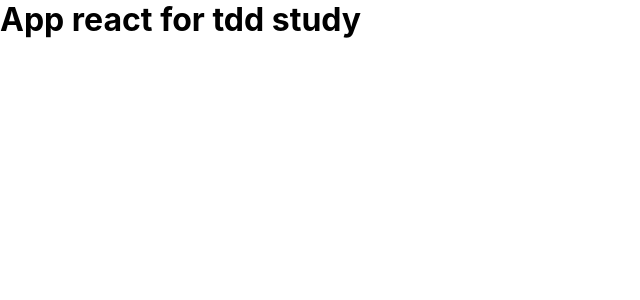
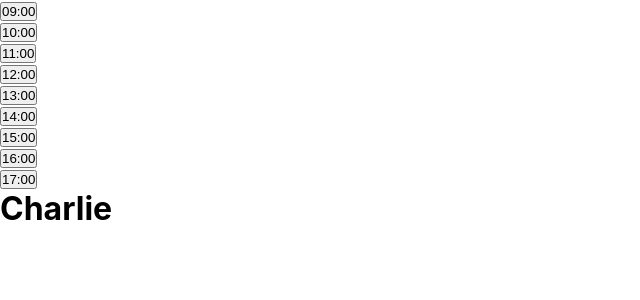
Before and after one commit to JoaoVictor6/test-driven-development-with-react, a React (Create React App) app: page / in a window 1280 px wide. Shown: the top 300 px of the page, without its empty margins (0-640 px from the left). Built offline with nearby package versions, Linux system fonts and the light colour scheme.

Commit message:
manual test

```diff
--- a/src/App.js
+++ b/src/App.js
@@ -1,8 +1,10 @@
+import { AppointmentsDayView } from "./components/appointment";
+import { sampleAppointments } from "./sampleData";
 
 function App() {
   return (
     <div className="App">
-      <h1>App react for tdd study</h1>
+      <AppointmentsDayView appointments={sampleAppointments}/>
     </div>
   );
 }
--- a/src/components/appointment.js
+++ b/src/components/appointment.js
@@ -17,7 +17,7 @@
   return `${h}:${m}`
 }
 
-export function Appointment({customer}){
+function Appointment({customer}){
   return (
     <h1>
       {customer.firstName}
--- /dev/null
+++ b/src/sampleData.js
@@ -0,0 +1,13 @@
+const today = new Date();
+const at = hours => today.setHours(hours, 0);
+export const sampleAppointments = [
+{ startsAt: at(9), customer: { firstName: 'Charlie' } },
+{ startsAt: at(10), customer: { firstName: 'Frankie' } },
+{ startsAt: at(11), customer: { firstName: 'Casey' } },
+{ startsAt: at(12), customer: { firstName: 'Ashley' } },
+{ startsAt: at(13), customer: { firstName: 'Jordan' } },
+{ startsAt: at(14), customer: { firstName: 'Jay' } },
+{ startsAt: at(15), customer: { firstName: 'Alex' } },
+{ startsAt: at(16), customer: { firstName: 'Jules' } },
+{ startsAt: at(17), customer: { firstName: 'Stevie' } }
+];
```
